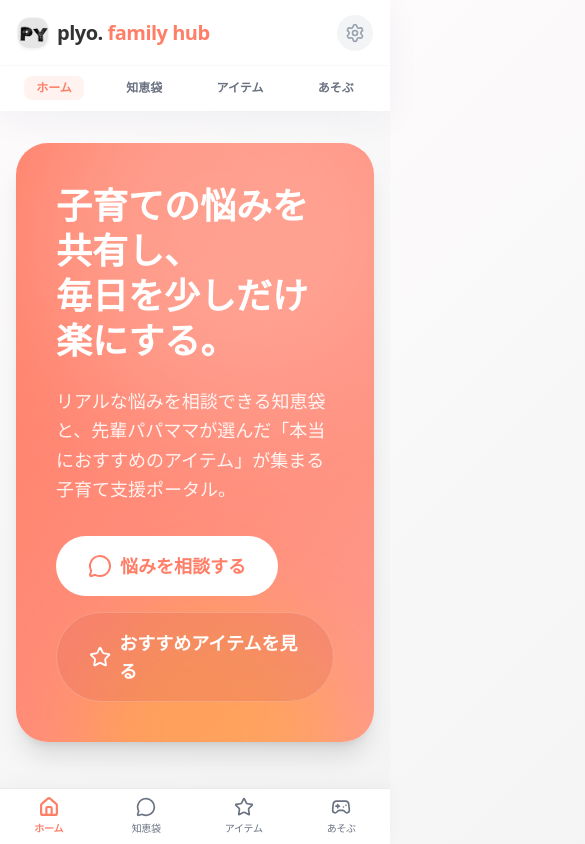
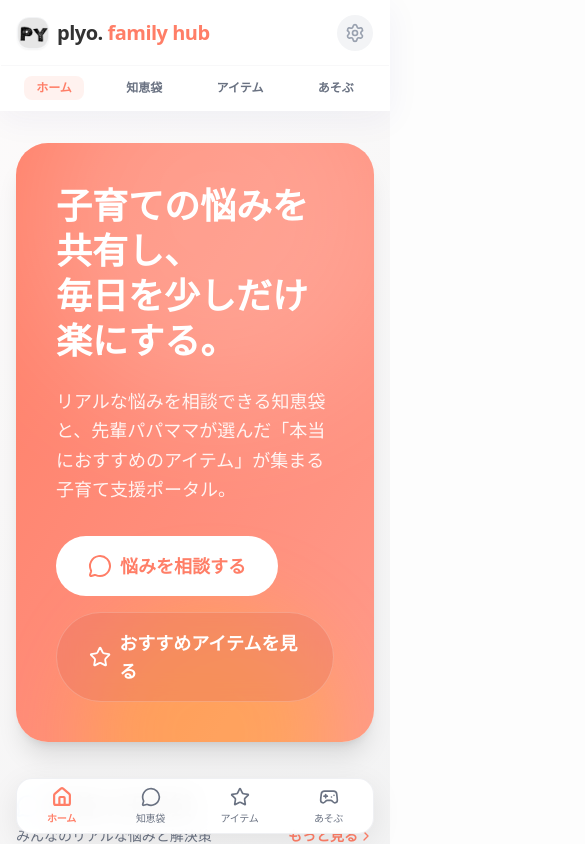
Before and after one commit to pokobur/plyo-family-hub, a Next.js app: page / in a window 390 px wide. Shown: the top 844 px of the page, 585 px wide, since content can reach past the window. Built offline with nearby package versions, Linux system fonts and the light colour scheme; no server answers; the database is empty.

Commit message:
fix(ui): convert mobile bottom nav to floating card and portal settings drawer to document.body to fix translucency

```diff
--- a/src/app/layout.tsx
+++ b/src/app/layout.tsx
@@ -47,7 +47,7 @@ export default function RootLayout({
       <body className={`${mplus.variable} antialiased font-sans`}>
         <div className="flex flex-col min-h-screen">
           <Header />
-          <main className="flex-1 w-full max-w-6xl mx-auto px-4 pt-8 pb-24 md:pb-8">
+          <main className="flex-1 w-full max-w-6xl mx-auto px-4 pt-8 pb-20 md:pb-8">
             {children}
           </main>
         </div>
--- a/src/components/layout/SettingsButton.tsx
+++ b/src/components/layout/SettingsButton.tsx
@@ -1,11 +1,13 @@
 'use client'
 
 import { useState, useEffect } from "react";
+import { createPortal } from "react-dom";
 import { Settings, X, Shield, Check, Trash2, Key, User as UserIcon, LogIn, LogOut, ChevronRight } from "lucide-react";
 import { createClient } from "@/lib/supabase/client";
 
 export default function SettingsButton() {
   const [isOpen, setIsOpen] = useState(false);
+  const [mounted, setMounted] = useState(false);
   const [isLargeText, setIsLargeText] = useState(false);
   const [pin, setPin] = useState("");
   const [inputPin, setInputPin] = useState("");
@@ -18,6 +20,7 @@ export default function SettingsButton() {
 
   // Hydration safety: only read from localStorage / document on client
   useEffect(() => {
+    setMounted(true);
     // Read text size setting
     const savedTextSize = localStorage.getItem("large_text") === "true";
     if (savedTextSize) {
@@ -116,6 +119,8 @@ export default function SettingsButton() {
         <Settings size={20} />
       </button>
 
+      {mounted && typeof document !== "undefined" && createPortal(
+        <>
           {/* Drawer Overlay Backdrop */}
           {isOpen && (
             <div
@@ -327,6 +332,9 @@ export default function SettingsButton() {
 
             </div>
           </div>
+        </>,
+        document.body
+      )}
     </>
   );
 }
--- a/src/components/shared/MobileNav.tsx
+++ b/src/components/shared/MobileNav.tsx
@@ -15,7 +15,7 @@ export default function MobileNav() {
   ]
 
   return (
-    <nav className="md:hidden fixed bottom-0 left-0 right-0 bg-white border-t border-gray-200/80 flex justify-around items-stretch z-40 h-[calc(56px+env(safe-area-inset-bottom,12px))] pb-[env(safe-area-inset-bottom,12px)] shadow-[0_-4px_20px_rgba(0,0,0,0.03)]">
+    <nav className="md:hidden fixed bottom-[calc(10px+env(safe-area-inset-bottom,0px))] left-4 right-4 max-w-md mx-auto bg-white/95 backdrop-blur-md border border-gray-200/60 flex justify-around items-stretch z-40 h-14 rounded-2xl shadow-[0_8px_30px_rgba(0,0,0,0.08)] overflow-hidden">
       {navItems.map((item) => {
         const Icon = item.icon
         const isActive = item.href === '/' ? pathname === '/' : pathname.startsWith(item.href)
```
Lines whose indentation alone changed are shown as unchanged.
